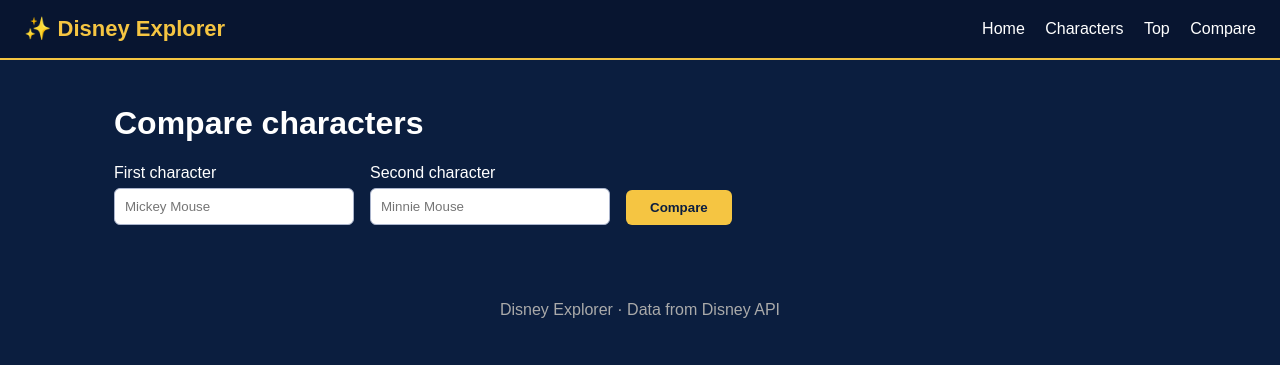
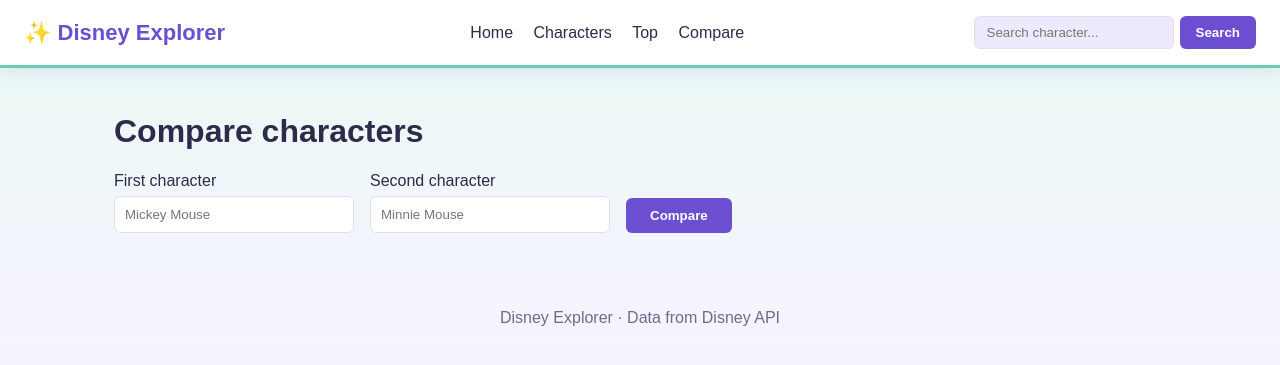
Before and after one commit to nuraykaiyrbekova/disney-explorer, a Node server app: page /compare in a window 1280 px wide. Shown: the top 365 px of the page. Run offline with Node 20, Linux system fonts and the light colour scheme.

Commit message:
Redesign: mint and lilac theme, header search, stats row, tagsv

```diff
--- a/controllers/homeController.js
+++ b/controllers/homeController.js
@@ -21,7 +21,8 @@ async function showHome(req, res, next) {
         name: c.name,
         imageUrl: c.imageUrl || null,
         filmsCount: c.films.length,
-        tvShowsCount: c.tvShows.length
+        tvShowsCount: c.tvShows.length,
+        videoGamesCount: c.videoGames.length
       }));
 
     res.render('pages/home', { title: 'Home', characters });
--- a/controllers/searchController.js
+++ b/controllers/searchController.js
@@ -12,7 +12,8 @@ async function showSearch(req, res, next) {
         name: c.name,
         imageUrl: c.imageUrl || null,
         filmsCount: (c.films || []).length,
-        tvShowsCount: (c.tvShows || []).length
+        tvShowsCount: (c.tvShows || []).length,
+        videoGamesCount: (c.videoGames || []).length
       }))
       .sort((a, b) => a.name.localeCompare(b.name));
 
--- a/public/css/style.css
+++ b/public/css/style.css
@@ -1,22 +1,31 @@
+/* ===== Цветовая палитра: чтобы сменить тему, меняй только значения здесь ===== */
 :root {
-  --bg: #0b1e3f;
-  --header-bg: #081530;
-  --card-bg: #13306b;
-  --placeholder-bg: #0b1e3f;
-  --text: #ffffff;
-  --muted: #aab4cc;
-  --accent: #f5c542;
-  --btn-text: #0b1e3f;
+  --bg: #f6f3ff;             /* фон страницы: светлая сирень */
+  --header-bg: #ffffff;      /* шапка */
+  --card-bg: #ffffff;        /* карточки, таблицы, блоки */
+  --placeholder-bg: #ece6fb; /* заглушка, когда нет картинки */
+  --text: #2f2a4a;           /* основной текст: тёмный индиго */
+  --muted: #6f6a8c;          /* второстепенный текст */
+  --accent: #6c4fd1;         /* главный акцент: фиолетовый */
+  --accent-mint: #5fd3b0;    /* второй акцент: мятный */
+  --mint-soft: #dff7ee;      /* светло-мятный фон */
+  --mint-text: #1b6f57;      /* тёмно-мятный текст */
+  --lilac-soft: #efe9fd;     /* светло-сиреневый фон */
+  --border: #e2dcf5;         /* рамки и линии */
+  --btn-bg: #6c4fd1;         /* кнопки */
+  --btn-hover: #5a3fbb;
+  --btn-text: #ffffff;
+  --shadow: 0 4px 14px rgba(108, 79, 209, 0.12);
 }
-
 
 * { box-sizing: border-box; }
 
 body {
   margin: 0;
   font-family: Arial, sans-serif;
-  background: #0b1e3f;
-  color: #fff;
+  background: linear-gradient(180deg, #e9faf3 0%, var(--bg) 45%, #efe9fd 100%);
+  background-attachment: fixed;
+  color: var(--text);
 }
 
 .site-header {
@@ -26,23 +35,34 @@ body {
   flex-wrap: wrap;
   gap: 10px;
   padding: 16px 24px;
-  background: #081530;
-  border-bottom: 2px solid #f5c542;
+  background: var(--header-bg);
+  border-bottom: 3px solid var(--accent-mint);
+  box-shadow: var(--shadow);
 }
 
-.logo { color: #f5c542; font-size: 22px; font-weight: bold; text-decoration: none; }
-nav a { color: #fff; margin-left: 16px; text-decoration: none; }
-nav a:hover { color: #f5c542; }
+.logo { color: var(--accent); font-size: 22px; font-weight: bold; text-decoration: none; }
+nav a { color: var(--text); margin-left: 16px; text-decoration: none; }
+nav a:hover { color: var(--accent); }
 
 .container { max-width: 1100px; margin: 0 auto; padding: 24px; }
 
 .hero { text-align: center; margin-bottom: 32px; }
 .search-form { display: flex; flex-direction: column; align-items: center; gap: 8px; }
-.search-form input { padding: 10px; width: 100%; max-width: 360px; border-radius: 6px; border: none; }
-.search-form button {
+.search-form input {
+  padding: 10px; width: 100%; max-width: 360px; border-radius: 6px;
+  border: 1px solid var(--border); background: #fff; color: var(--text);
+}
+.search-form button,
+.toolbar button,
+.compare-form button {
   padding: 10px 24px; border: none; border-radius: 6px;
-  background: #f5c542; color: #0b1e3f; font-weight: bold; cursor: pointer;
+  background: var(--btn-bg); color: var(--btn-text); font-weight: bold; cursor: pointer;
 }
+.search-form button:hover,
+.toolbar button:hover,
+.compare-form button:hover,
+.pagination a:hover,
+.btn:hover { background: var(--btn-hover); }
 
 .grid {
   display: grid;
@@ -51,29 +71,32 @@ nav a:hover { color: #f5c542; }
 }
 
 .card {
-  background: #13306b;
+  background: var(--card-bg);
+  border: 1px solid var(--border);
   border-radius: 12px;
   padding: 12px;
   text-decoration: none;
-  color: #fff;
+  color: var(--text);
   text-align: center;
+  box-shadow: var(--shadow);
+  transition: transform 0.15s;
 }
 .card:hover { transform: translateY(-4px); }
 .card img { width: 100%; height: 180px; object-fit: cover; border-radius: 8px; }
 .no-image {
   height: 180px; display: flex; align-items: center; justify-content: center;
-  background: #0b1e3f; border-radius: 8px; color: #aaa;
+  background: var(--placeholder-bg); border-radius: 8px; color: var(--muted);
 }
 
-.site-footer { text-align: center; padding: 20px; color: #aaa; }
+.site-footer { text-align: center; padding: 20px; color: var(--muted); }
 
 .toolbar { display: flex; align-items: center; gap: 10px; flex-wrap: wrap; margin-bottom: 12px; }
-.toolbar select { padding: 8px; border-radius: 6px; border: none; }
-.toolbar button {
-  padding: 8px 18px; border: none; border-radius: 6px;
-  background: #f5c542; color: #0b1e3f; font-weight: bold; cursor: pointer;
+.toolbar select {
+  padding: 8px; border-radius: 6px; border: 1px solid var(--border);
+  background: #fff; color: var(--text);
 }
-.count { color: #aab4cc; margin-bottom: 16px; }
+.toolbar button { padding: 8px 18px; }
+.count { color: var(--muted); margin-bottom: 16px; }
 
 .pagination {
   display: flex; justify-content: center; align-items: center;
@@ -81,28 +104,32 @@ nav a:hover { color: #f5c542; }
 }
 .pagination a {
   padding: 8px 18px; border-radius: 6px;
-  background: #f5c542; color: #0b1e3f; font-weight: bold; text-decoration: none;
+  background: var(--btn-bg); color: var(--btn-text); font-weight: bold; text-decoration: none;
 }
 
 .error-box {
   max-width: 520px; margin: 40px auto; padding: 28px;
-  background: #13306b; border-radius: 12px; text-align: center;
+  background: var(--card-bg); border: 1px solid var(--border);
+  border-radius: 12px; text-align: center; box-shadow: var(--shadow);
 }
 .btn {
   display: inline-block; margin-top: 12px; padding: 10px 24px; border-radius: 6px;
-  background: #f5c542; color: #0b1e3f; font-weight: bold; text-decoration: none;
+  background: var(--btn-bg); color: var(--btn-text); font-weight: bold; text-decoration: none;
 }
 
 .back-link { display: inline-block; margin-bottom: 16px; color: var(--accent); text-decoration: none; }
 
 .detail { display: flex; gap: 28px; flex-wrap: wrap; margin-bottom: 28px; }
 .detail-image { flex: 0 0 300px; max-width: 100%; }
-.detail-image img { width: 100%; border-radius: 12px; }
+.detail-image img { width: 100%; border-radius: 12px; box-shadow: var(--shadow); }
 .detail-image .no-image { height: 300px; }
 .detail-info { flex: 1; min-width: 260px; }
 
 .stats { display: grid; grid-template-columns: repeat(auto-fill, minmax(110px, 1fr)); gap: 10px; margin-top: 16px; }
-.stat { background: var(--card-bg); border-radius: 10px; padding: 12px; text-align: center; }
+.stat {
+  background: var(--card-bg); border: 1px solid var(--border);
+  border-radius: 10px; padding: 12px; text-align: center;
+}
 .stat strong { display: block; font-size: 24px; color: var(--accent); }
 .stat span { font-size: 13px; color: var(--muted); }
 
@@ -112,18 +139,21 @@ nav a:hover { color: #f5c542; }
 
 .compare-form { display: flex; gap: 16px; flex-wrap: wrap; align-items: flex-end; margin-bottom: 16px; }
 .compare-form div { display: flex; flex-direction: column; gap: 6px; }
-.compare-form input { padding: 10px; width: 240px; max-width: 100%; border-radius: 6px; border: 1px solid var(--muted); }
-.compare-form button {
-  padding: 10px 24px; border: none; border-radius: 6px;
-  background: var(--accent); color: var(--btn-text); font-weight: bold; cursor: pointer;
+.compare-form input {
+  padding: 10px; width: 240px; max-width: 100%; border-radius: 6px;
+  border: 1px solid var(--border); background: #fff; color: var(--text);
 }
 .form-message { color: var(--accent); margin-bottom: 16px; }
 
 .compare-heads { display: grid; grid-template-columns: repeat(2, minmax(0, 1fr)); gap: 16px; max-width: 520px; margin: 20px 0; }
 
 .table-wrap { overflow-x: auto; margin-bottom: 24px; }
-.compare-table { width: 100%; border-collapse: collapse; background: var(--card-bg); border-radius: 12px; overflow: hidden; }
-.compare-table th, .compare-table td { padding: 12px 16px; text-align: center; border-bottom: 1px solid var(--bg); }
+.compare-table {
+  width: 100%; border-collapse: collapse; background: var(--card-bg);
+  border-radius: 12px; overflow: hidden; box-shadow: var(--shadow);
+}
+.compare-table th { background: var(--lilac-soft); color: var(--accent); }
+.compare-table th, .compare-table td { padding: 12px 16px; text-align: center; border-bottom: 1px solid var(--border); }
 .compare-table th:first-child, .compare-table td:first-child { text-align: left; }
 .compare-table td.winner { color: var(--accent); font-weight: bold; }
 
@@ -136,5 +166,44 @@ nav a:hover { color: #f5c542; }
   display: inline-flex; align-items: center; justify-content: center; color: var(--muted);
 }
 .total-cell { min-width: 120px; }
-.bar { height: 6px; background: var(--bg); border-radius: 3px; margin-top: 6px; overflow: hidden; }
-.bar-fill { height: 100%; background: var(--accent); }
+.bar { height: 6px; background: var(--border); border-radius: 3px; margin-top: 6px; overflow: hidden; }
+.bar-fill { height: 100%; background: linear-gradient(90deg, var(--accent-mint), var(--accent)); }
+
+/* ===== Новое: поиск в шапке ===== */
+.visually-hidden {
+  position: absolute; width: 1px; height: 1px; overflow: hidden;
+  clip: rect(0 0 0 0); white-space: nowrap;
+}
+.header-search { display: flex; gap: 6px; }
+.header-search input {
+  padding: 8px 12px; width: 200px; max-width: 100%; border-radius: 6px;
+  border: 1px solid var(--border); background: var(--lilac-soft); color: var(--text);
+}
+.header-search button {
+  padding: 8px 16px; border: none; border-radius: 6px;
+  background: var(--btn-bg); color: var(--btn-text); font-weight: bold; cursor: pointer;
+}
+.header-search button:hover { background: var(--btn-hover); }
+
+/* ===== Новое: панель фильтров в каталоге ===== */
+.filter-panel {
+  background: var(--lilac-soft); border: 1px solid var(--border);
+  border-radius: 12px; padding: 14px 16px; margin-bottom: 20px;
+}
+
+/* ===== Новое: ряд карточек со статистикой ===== */
+.summary { display: grid; grid-template-columns: repeat(auto-fit, minmax(170px, 1fr)); gap: 12px; margin-bottom: 20px; }
+.summary-item {
+  background: var(--card-bg); border: 1px solid var(--border); border-radius: 12px;
+  padding: 14px; text-align: center; box-shadow: var(--shadow);
+}
+.summary-item strong { display: block; font-size: 26px; color: var(--accent); }
+.summary-item span { font-size: 13px; color: var(--muted); }
+
+/* ===== Новое: теги на карточке персонажа ===== */
+.tags { display: flex; flex-wrap: wrap; justify-content: center; gap: 6px; margin-top: 8px; }
+.tag { font-size: 12px; padding: 3px 10px; border-radius: 999px; font-weight: bold; }
+.tag-film  { background: var(--lilac-soft); color: var(--accent); }
+.tag-tv    { background: var(--mint-soft);  color: var(--mint-text); }
+.tag-game  { background: #e6ecff;           color: #3b4fb8; }
+.tag-empty { background: var(--placeholder-bg); color: var(--muted); font-weight: normal; }
--- a/views/partials/header.ejs
+++ b/views/partials/header.ejs
@@ -15,5 +15,11 @@
       <a href="/top">Top</a>
       <a href="/compare">Compare</a>
     </nav>
+    <%# Поиск в шапке: виден на каждой странице, отправляет GET /search?q=... %>
+    <form action="/search" method="GET" class="header-search">
+      <label for="header-q" class="visually-hidden">Search characters</label>
+      <input type="text" id="header-q" name="q" placeholder="Search character...">
+      <button type="submit">Search</button>
+    </form>
   </header>
   <main class="container">
```
Also changed, not shown: controllers/catalogController.js (+16 -1 lines), views/pages/characters.ejs (+13 -10 lines), views/pages/home.ejs (+1 -9 lines), views/pages/search.ejs (+1 -9 lines), views/partials/card.ejs (added, +19 -0 lines).
